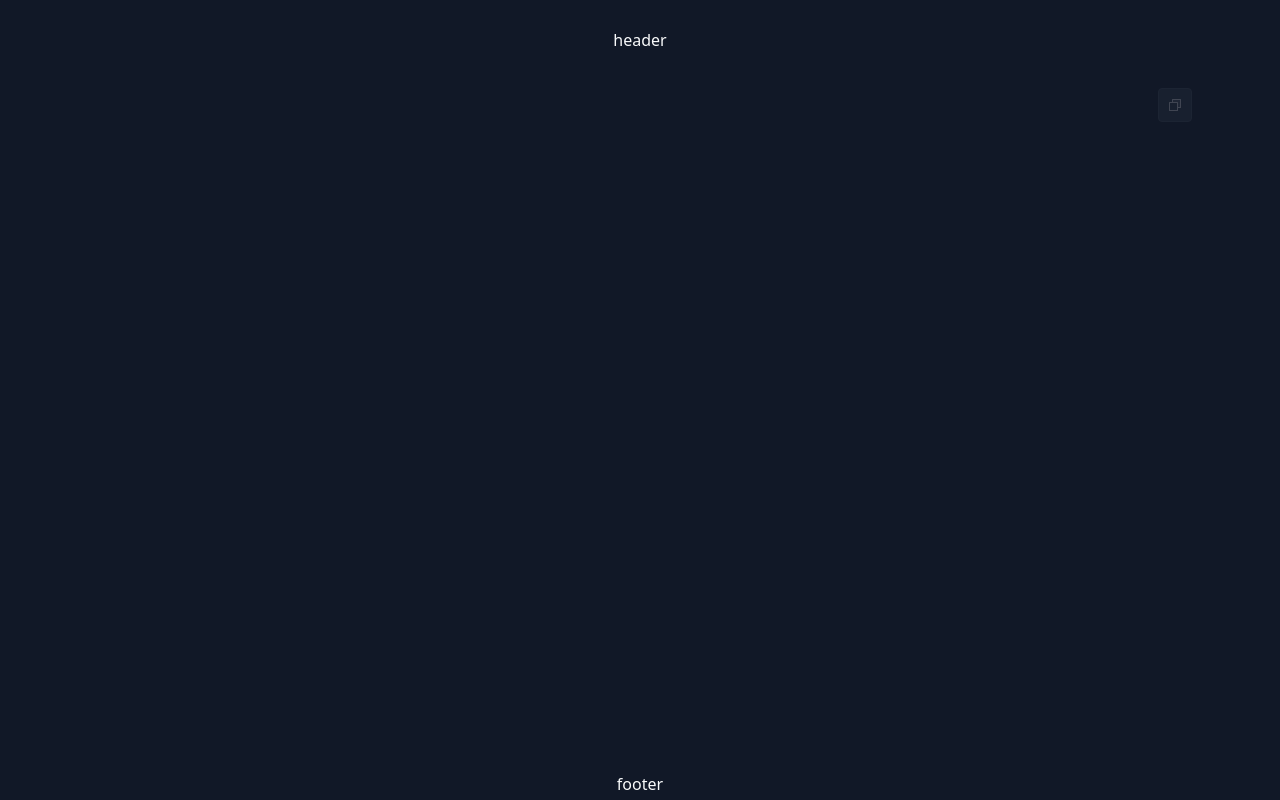
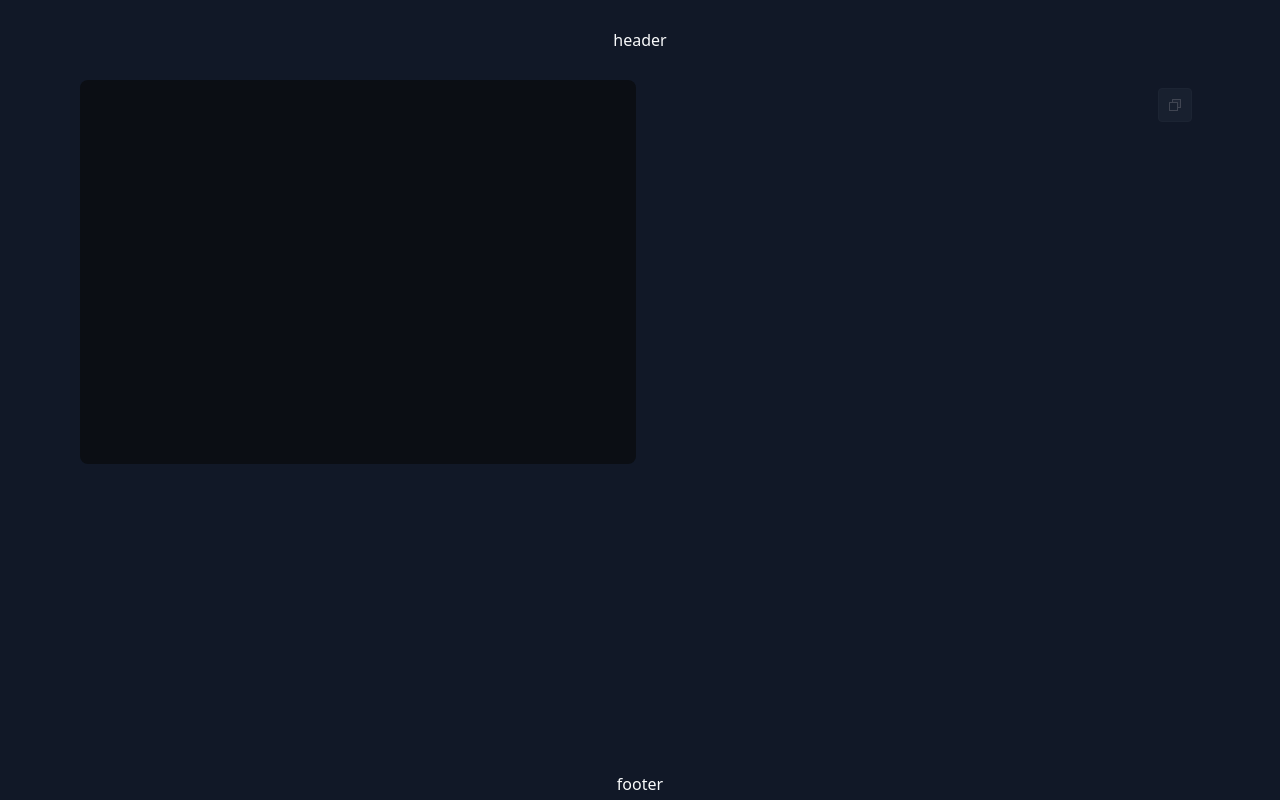
Before and after one commit to hecticme/cssunit, a Vue app: page / in a window 1280 px wide. Built offline with nearby package versions, Linux system fonts and the light colour scheme.

Commit message:
style(InputSnippet): update container background

```diff
--- a/src/components/InputSnippet.vue
+++ b/src/components/InputSnippet.vue
@@ -20,7 +20,12 @@ watch(inputSnippet, async () => {
 </script>
 
 <template>
-  <div class="relative min-h-96">
+  <div
+    class="relative min-h-96 rounded-lg overflow-hidden"
+    :style="{
+      backgroundColor: '#0b0e14',
+    }"
+  >
     <!-- eslint-disable-next-line -->
     <div class="font-mono" v-html="html"></div>
 
```
